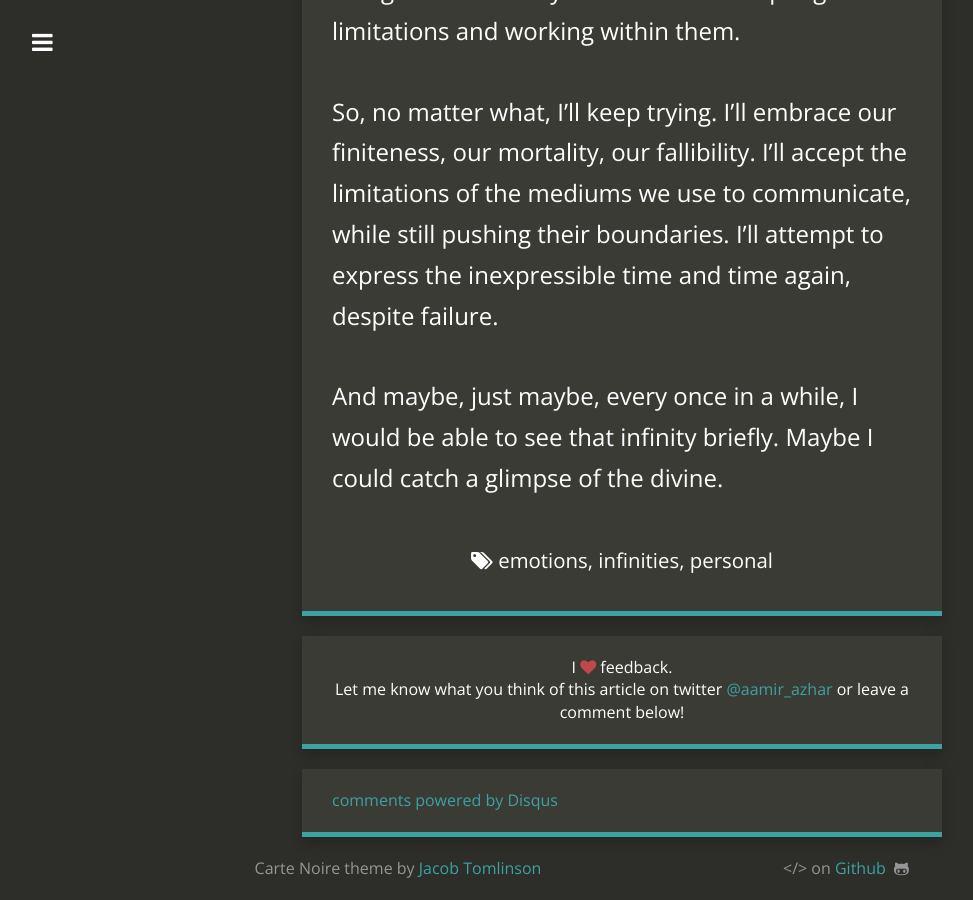
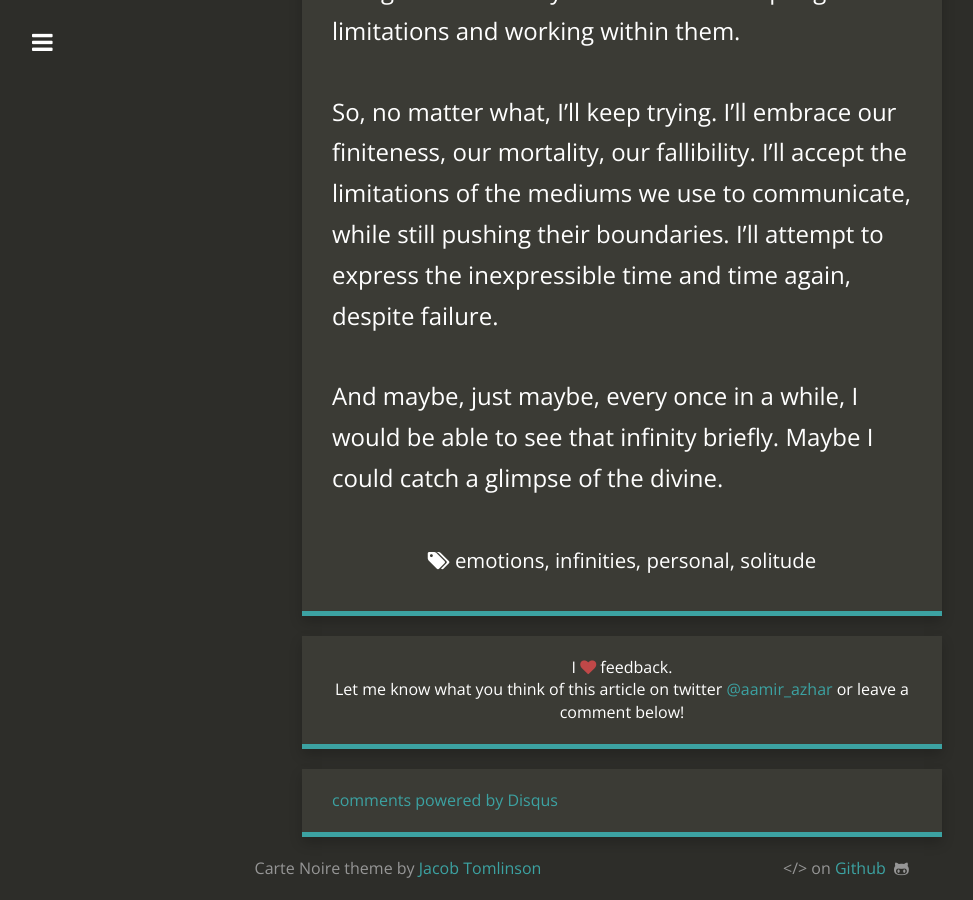
Before and after one commit to jacobtomlinson/carte-noire, a Jekyll site: the page built from _posts/2016-10-17-defining-infinity.md, in a window 1280 px wide and 900 px high, scrolled down 3845 px. Shown: the whole window, without its empty margins (18-991 px from the left). Built offline with Jekyll 4.4.1, drawn with Linux system fonts in a browser that asks for light colours; nearby versions of some CDN libraries; comment, search, counter and statistics services are not loaded.

Commit message:
Add tag 'solitude' to 'Defining infinity'.

```diff
--- a/_posts/2016-10-17-defining-infinity.md
+++ b/_posts/2016-10-17-defining-infinity.md
@@ -10,6 +10,7 @@ tags:
   - emotions
   - infinities
   - personal
+  - solitude
 ---
 I sit in my room alone, listening to a special playlist of mine. I name my playlists very intricately, in order to describe the emotion the songs within facilitate in me. It's a triangle of interaction -- The raw emotion which can never be described wholly, the music that describes that feeling, and its name.
 
```
